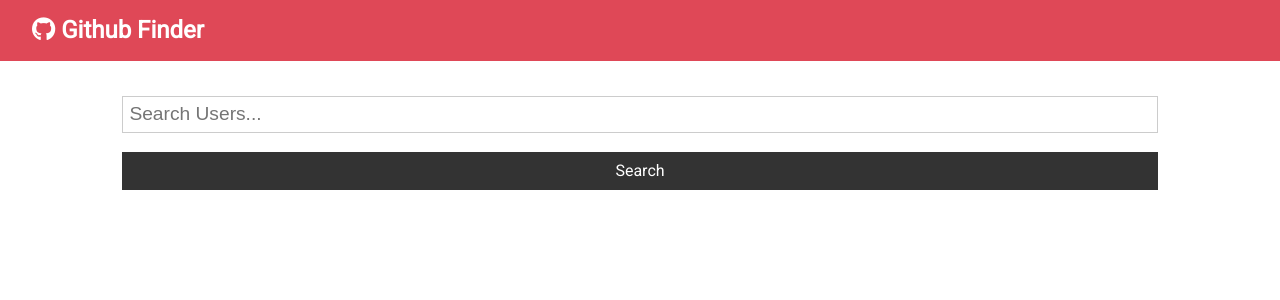
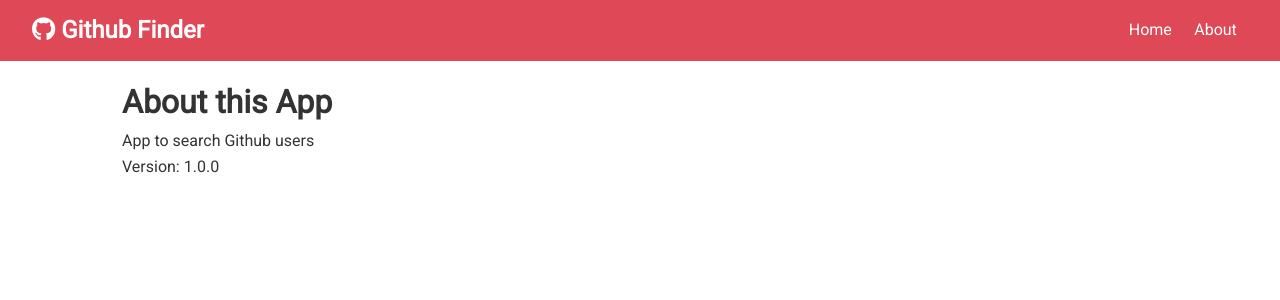
Before and after one commit to jlroldanroldan/react_front_to_back, a React (Create React App) app in the folder project1_github_finder/: page /about in a window 1280 px wide. Shown: the top 300 px of the page. Built offline with nearby package versions, Linux system fonts and the light colour scheme.

Commit message:
notes up to lect21

```diff
--- a/project1_github_finder/package.json
+++ b/project1_github_finder/package.json
@@ -6,6 +6,7 @@
     "axios": "^0.19.0",
     "react": "^16.9.0",
     "react-dom": "^16.9.0",
+    "react-router-dom": "^5.1.2",
     "react-scripts": "3.1.2"
   },
   "scripts": {
--- a/project1_github_finder/src/App.js
+++ b/project1_github_finder/src/App.js
@@ -1,8 +1,10 @@
-import React, {  Component } from 'react';
+import React, {  Fragment, Component } from 'react';
+import { BrowserRouter as Router, Switch, Route } from 'react-router-dom'
 import Navbar from './components/layout/Navbar';
 import User from './components/users/User'
 import Search from './components/users/Search'
 import Alert from './components/layout/Alert'
+import About from './components/pages/About'
 import './App.css';
 import axios from 'axios';
 
@@ -12,13 +14,6 @@
         loading: false,
         alert: null
     }
-
-    // async componentDidMount(){
-    //     this.setState({loading: true});
-
-    //     const res = await axios.get('https://api.github.com/users?client_id${process.env.REACT_APP_GITHUB_CLIENT_ID}&client_secret=${process.env.REACT_APP_GITHUB_CLIENT_SECRET}');
-    //     this.setState({user: res.data, loading: false});
-    // }
 
     // search github users
     searchUsers = async text => {
@@ -45,11 +40,17 @@
         const {user, loading} = this.state;
 
         return (
-
+        <Router>
         <div className = 'App'>
             <Navbar />
             <div className = "container">
                 <Alert alert = {this.state.alert} />
+                <Switch>
+                    <Route
+                        exact
+                        path = '/'
+                        render = {props => (
+                            <Fragment>
                                 <Search
                                     searchUsers = {this.searchUsers}
                                     clearUsers = {this.clearUsers}
@@ -57,9 +58,16 @@
                                     setAlert = {this.setAlert}
                                 />
                                 <User loading = {loading} user={user}/>
+                            </Fragment>
+                        )}
+                    />
+                    <Route exact path = '/about' component = {About}/>
+                </Switch>
+
             </div>
 
         </div>
+        </Router>
         );
     }
 }
--- a/project1_github_finder/src/components/layout/Navbar.js
+++ b/project1_github_finder/src/components/layout/Navbar.js
@@ -1,12 +1,22 @@
 import React from 'react'
 import PropTypes from 'prop-types';
+import {Link} from 'react-router-dom';
 
- const Navbar = ({icon, title}) => {
+const Navbar = ({icon, title}) => {
     return (
         <nav className = 'navbar bg-primary'>
             <h1>
                 <i className = {icon} /> {title}
             </h1>
+            <ul>
+                <li>
+                    <Link to = '/'>Home</Link>
+                </li>
+                <li>
+                    <Link to = '/about'>About</Link>
+                </li>
+            </ul>
+
         </nav>
     );
 }
--- /dev/null
+++ b/project1_github_finder/src/components/pages/About.js
@@ -0,0 +1,13 @@
+import React, {Fragment} from 'react'
+
+const About = () => {
+    return (
+        <Fragment>
+            <h1>About this App</h1>
+            <p>App to search Github users</p>
+            <p>Version: 1.0.0</p>
+        </Fragment>
+    )
+}
+
+export default About
```
Also changed, not shown: 1 other file (tests, documents, lock files or other folders). Lines whose indentation alone changed are shown as unchanged.
